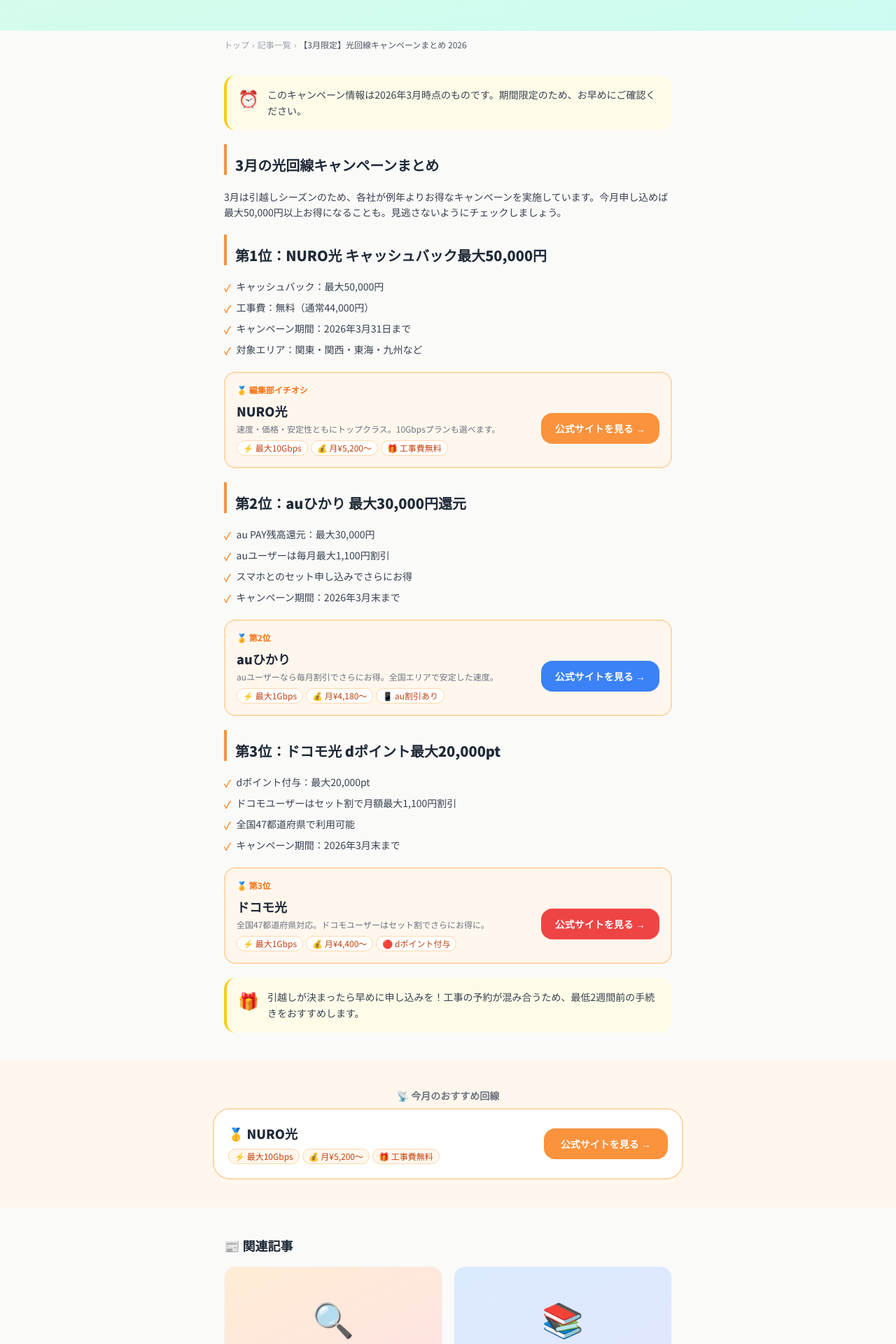
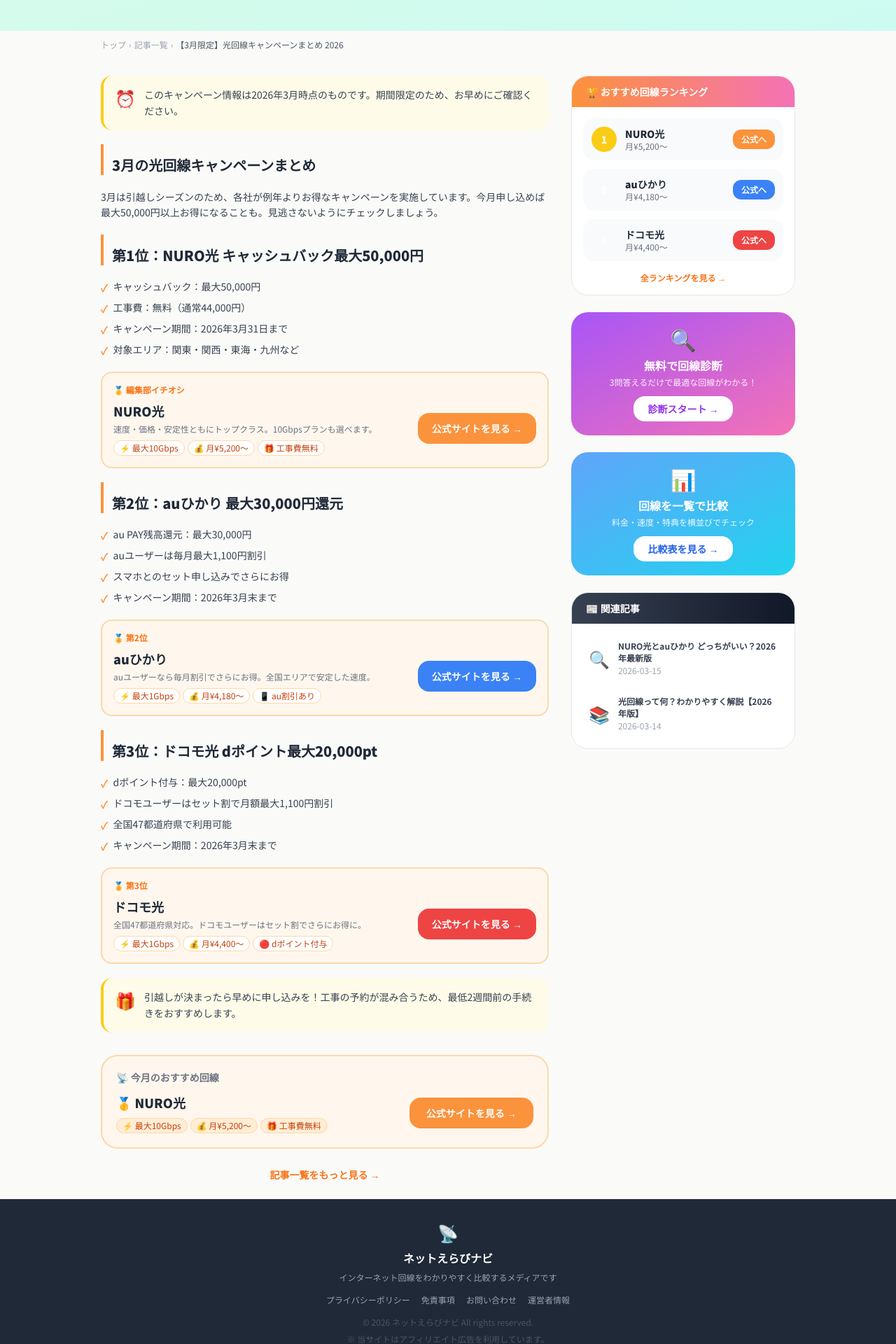
Before and after one commit to mayu-0925/internet_line, a Next.js app: page /blog/campaign-march-2026 in a window 1280 px wide. Shown: the part 360-2280 px from the top of the page at 70% size. Built offline with nearby package versions, Linux system fonts and the light colour scheme.

Commit message:
feat: 2カラムレイアウト・エラーページを追加

```diff
--- a/app/blog/[slug]/page.tsx
+++ b/app/blog/[slug]/page.tsx
@@ -5,8 +5,9 @@
 import Footer from "@/components/Footer";
 import StickyBottomCTA from "@/components/StickyBottomCTA";
 import ArticleBody from "@/components/ArticleBody";
-import ArticleCard from "@/components/ArticleCard";
+import ArticleSidebar from "@/components/ArticleSidebar";
 import Link from "next/link";
+
 import {
   siteAlert,
   latestArticles,
@@ -52,7 +53,7 @@
   if (!article) notFound();
 
   const content = articleContents[slug] ?? null;
-  const relatedArticles = latestArticles.filter((a) => a.slug !== slug).slice(0, 2);
+  const relatedArticles = latestArticles.filter((a) => a.slug !== slug).slice(0, 3);
   const featuredItem = rankingItems[0];
 
   return (
@@ -61,17 +62,13 @@
       <AlertBar alert={siteAlert} />
       <main className="pb-20 md:pb-0">
         {/* Article hero */}
-        <div
-          className={`bg-gradient-to-br ${cardGradient[article.categoryColor]} py-12 px-4`}
-        >
-          <div className="max-w-2xl mx-auto text-center">
+        <div className={`bg-gradient-to-br ${cardGradient[article.categoryColor]} py-12 px-4`}>
+          <div className="max-w-5xl mx-auto text-center">
             <span className="text-6xl block mb-4">{article.emoji}</span>
-            <span
-              className={`text-xs font-bold px-3 py-1 rounded-full ${categoryColorClass[article.categoryColor]}`}
-            >
+            <span className={`text-xs font-bold px-3 py-1 rounded-full ${categoryColorClass[article.categoryColor]}`}>
               {article.category}
             </span>
-            <h1 className="text-2xl font-black text-gray-800 mt-3 leading-tight">
+            <h1 className="text-2xl font-black text-gray-800 mt-3 leading-tight max-w-2xl mx-auto">
               {article.title}
             </h1>
             <p className="text-gray-500 text-sm mt-3">{article.excerpt}</p>
@@ -84,56 +81,41 @@
         </div>
 
         {/* Breadcrumb */}
-        <div className="max-w-2xl mx-auto px-4 py-3">
+        <div className="max-w-5xl mx-auto px-4 py-3">
           <nav className="flex items-center gap-1 text-xs text-gray-400">
-            <Link href="/" className="hover:text-orange-500 transition-colors">
-              トップ
-            </Link>
+            <Link href="/" className="hover:text-orange-500 transition-colors">トップ</Link>
             <span>›</span>
-            <Link
-              href="/blog"
-              className="hover:text-orange-500 transition-colors"
-            >
-              記事一覧
-            </Link>
+            <Link href="/blog" className="hover:text-orange-500 transition-colors">記事一覧</Link>
             <span>›</span>
             <span className="text-gray-600 truncate">{article.title}</span>
           </nav>
         </div>
 
-        {/* Article body */}
-        <div className="max-w-2xl mx-auto px-4 py-6">
+        {/* 2カラムレイアウト */}
+        <div className="max-w-5xl mx-auto px-4 py-6">
+          <div className="grid grid-cols-1 lg:grid-cols-[1fr_320px] gap-8 items-start">
+
+            {/* メインコンテンツ */}
+            <div>
               {content ? (
                 <ArticleBody blocks={content} rankingItems={rankingItems} />
               ) : (
                 <div className="bg-yellow-50 border-2 border-dashed border-yellow-300 rounded-2xl p-8 text-center">
                   <span className="text-4xl block mb-3">🚧</span>
                   <p className="text-gray-600 font-bold">この記事は準備中です</p>
-              <p className="text-sm text-gray-400 mt-1">
-                もうしばらくお待ちください
-              </p>
+                  <p className="text-sm text-gray-400 mt-1">もうしばらくお待ちください</p>
                 </div>
               )}
-        </div>
 
-        {/* Ranking CTA banner */}
-        <div className="bg-orange-50 py-10 px-4 mt-4">
-          <div className="max-w-2xl mx-auto text-center">
-            <p className="text-sm font-bold text-gray-500 mb-2">
-              📡 今月のおすすめ回線
-            </p>
-            <div className="bg-white rounded-3xl p-5 border-2 border-orange-200 inline-block w-full text-left">
+              {/* 記事末尾のCTAバナー */}
+              <div className="bg-orange-50 rounded-3xl p-5 border-2 border-orange-200 mt-8">
+                <p className="text-sm font-bold text-gray-500 mb-3">📡 今月のおすすめ回線</p>
                 <div className="flex items-center justify-between gap-4 flex-wrap">
                   <div>
-                  <div className="text-lg font-black text-gray-800">
-                    🥇 {featuredItem.name}
-                  </div>
+                    <div className="text-lg font-black text-gray-800">🥇 {featuredItem.name}</div>
                     <div className="flex flex-wrap gap-1 mt-2">
                       {featuredItem.tags.map((tag) => (
-                      <span
-                        key={tag.text}
-                        className="text-xs bg-orange-50 border border-orange-200 text-orange-700 px-2 py-0.5 rounded-full"
-                      >
+                        <span key={tag.text} className="text-xs bg-orange-100 border border-orange-200 text-orange-700 px-2 py-0.5 rounded-full">
                           {tag.text}
                         </span>
                       ))}
@@ -149,30 +131,22 @@
                   </Link>
                 </div>
               </div>
-          </div>
-        </div>
 
-        {/* Related articles */}
-        {relatedArticles.length > 0 && (
-          <div className="max-w-2xl mx-auto px-4 py-10">
-            <h2 className="text-lg font-black text-gray-800 mb-4">
-              📰 関連記事
-            </h2>
-            <div className="grid grid-cols-1 sm:grid-cols-2 gap-4">
-              {relatedArticles.map((a) => (
-                <ArticleCard key={a.slug} article={a} />
-              ))}
-            </div>
+              {/* 記事一覧リンク */}
               <div className="text-center mt-6">
-              <Link
-                href="/blog"
-                className="text-orange-500 font-bold text-sm hover:underline"
-              >
+                <Link href="/blog" className="text-orange-500 font-bold text-sm hover:underline">
                   記事一覧をもっと見る →
                 </Link>
               </div>
             </div>
-        )}
+
+            {/* サイドバー（PC: 固定表示） */}
+            <div className="lg:sticky lg:top-20">
+              <ArticleSidebar rankingItems={rankingItems} relatedArticles={relatedArticles} />
+            </div>
+
+          </div>
+        </div>
       </main>
       <Footer />
       <StickyBottomCTA featuredItem={featuredItem} />
--- /dev/null
+++ b/app/not-found.tsx
@@ -0,0 +1,23 @@
+import Link from "next/link";
+
+export default function NotFound() {
+  return (
+    <div className="min-h-screen flex items-center justify-center bg-orange-50 px-4">
+      <div className="text-center">
+        <div className="text-6xl mb-4">🔍</div>
+        <h2 className="text-xl font-black text-gray-800 mb-2">
+          ページが見つかりません
+        </h2>
+        <p className="text-sm text-gray-500 mb-6">
+          お探しのページは存在しないか、移動した可能性があります
+        </p>
+        <Link
+          href="/"
+          className="bg-orange-400 hover:bg-orange-500 text-white font-black px-6 py-3 rounded-2xl transition-colors inline-block"
+        >
+          トップへ戻る
+        </Link>
+      </div>
+    </div>
+  );
+}
--- /dev/null
+++ b/components/ArticleSidebar.tsx
@@ -0,0 +1,118 @@
+import Link from "next/link";
+import type { RankingItem, Article } from "@/lib/types";
+
+type Props = {
+  rankingItems: RankingItem[];
+  relatedArticles: Article[];
+};
+
+export default function ArticleSidebar({ rankingItems, relatedArticles }: Props) {
+  return (
+    <aside className="space-y-6">
+      {/* おすすめランキング */}
+      <div className="bg-white rounded-3xl border border-gray-200 overflow-hidden">
+        <div className="bg-gradient-to-r from-orange-400 to-pink-400 px-5 py-3">
+          <h2 className="text-white font-black text-sm">🏆 おすすめ回線ランキング</h2>
+        </div>
+        <div className="p-4 space-y-3">
+          {rankingItems.map((item) => (
+            <div
+              key={item.rank}
+              className="flex items-center gap-3 p-3 rounded-2xl bg-gray-50 hover:bg-orange-50 transition-colors"
+            >
+              {/* Rank badge */}
+              <div
+                className={`w-9 h-9 rounded-full flex items-center justify-center text-white font-black text-sm shrink-0 ${item.badgeGradient}`}
+              >
+                {item.rank}
+              </div>
+
+              {/* Info */}
+              <div className="flex-1 min-w-0">
+                <div className="font-black text-gray-800 text-sm truncate">
+                  {item.name}
+                </div>
+                <div className="text-xs text-gray-500">{item.price}</div>
+              </div>
+
+              {/* CTA */}
+              <Link
+                href={item.affiliateUrl}
+                target="_blank"
+                rel="noopener noreferrer nofollow"
+                className={`text-white font-bold px-3 py-1.5 rounded-xl text-xs whitespace-nowrap pop-btn transition-colors ${item.ctaColor}`}
+              >
+                公式へ
+              </Link>
+            </div>
+          ))}
+
+          <Link
+            href="/ranking"
+            className="block text-center text-xs text-orange-500 font-bold hover:underline pt-1"
+          >
+            全ランキングを見る →
+          </Link>
+        </div>
+      </div>
+
+      {/* 診断バナー */}
+      <Link
+        href="/diagnosis"
+        className="block bg-gradient-to-br from-purple-500 to-pink-400 rounded-3xl p-5 text-white text-center hover:opacity-90 transition-opacity pop-btn"
+      >
+        <div className="text-3xl mb-2">🔍</div>
+        <div className="font-black text-base mb-1">無料で回線診断</div>
+        <div className="text-xs opacity-90 mb-3">
+          3問答えるだけで最適な回線がわかる！
+        </div>
+        <div className="bg-white text-purple-600 font-black text-sm px-5 py-2 rounded-2xl inline-block">
+          診断スタート →
+        </div>
+      </Link>
+
+      {/* 比較表バナー */}
+      <Link
+        href="/compare"
+        className="block bg-gradient-to-br from-blue-400 to-cyan-400 rounded-3xl p-5 text-white text-center hover:opacity-90 transition-opacity pop-btn"
+      >
+        <div className="text-3xl mb-2">📊</div>
+        <div className="font-black text-base mb-1">回線を一覧で比較</div>
+        <div className="text-xs opacity-90 mb-3">
+          料金・速度・特典を横並びでチェック
+        </div>
+        <div className="bg-white text-blue-600 font-black text-sm px-5 py-2 rounded-2xl inline-block">
+          比較表を見る →
+        </div>
+      </Link>
+
+      {/* 関連記事 */}
+      {relatedArticles.length > 0 && (
+        <div className="bg-white rounded-3xl border border-gray-200 overflow-hidden">
+          <div className="bg-gradient-to-r from-gray-700 to-gray-900 px-5 py-3">
+            <h2 className="text-white font-black text-sm">📰 関連記事</h2>
+          </div>
+          <div className="p-4 space-y-3">
+            {relatedArticles.map((article) => (
+              <Link
+                key={article.slug}
+                href={`/blog/${article.slug}`}
+                className="flex items-center gap-3 p-2 rounded-xl hover:bg-gray-50 transition-colors group"
+              >
+                <span className="text-2xl shrink-0">{article.emoji}</span>
+                <div className="min-w-0">
+                  <p className="text-xs font-bold text-gray-700 leading-snug group-hover:text-orange-500 transition-colors line-clamp-2">
+                    {article.title}
+                  </p>
+                  <p className="text-xs text-gray-400 mt-0.5">
+                    {article.publishedAt}
+                  </p>
+                </div>
+              </Link>
+            ))}
+          </div>
+        </div>
+      )}
+    </aside>
+  );
+}
```
Also changed, not shown: app/blog/page.tsx (added, +76 -0 lines), app/error.tsx (added, +28 -0 lines). Lines whose indentation alone changed are shown as unchanged.
